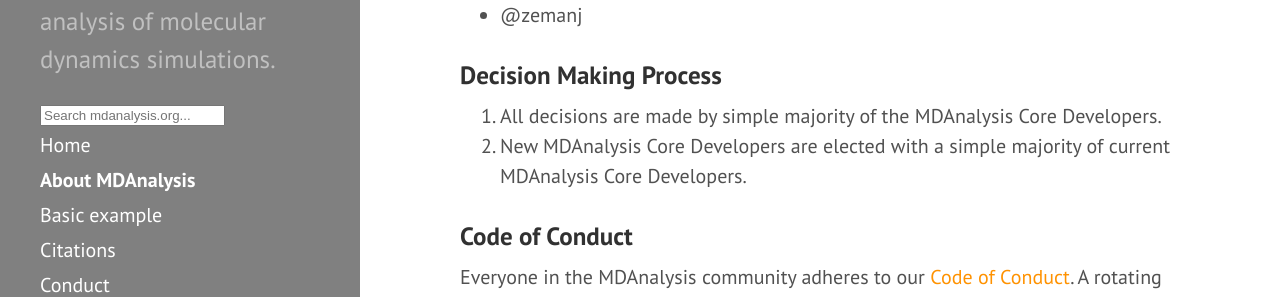
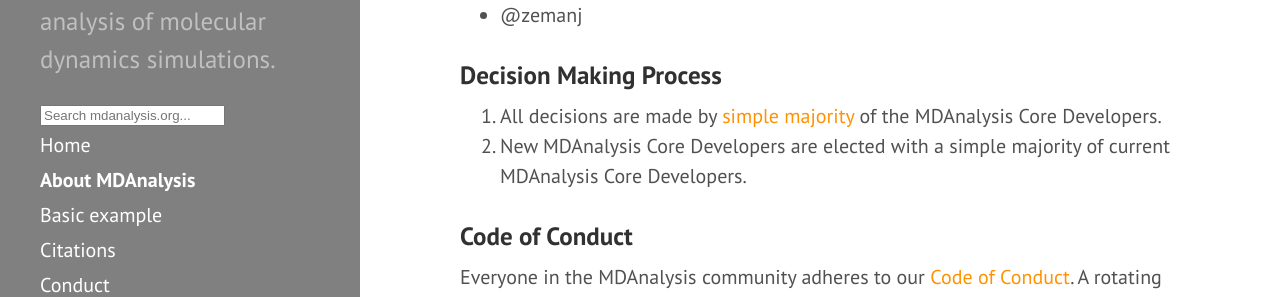
Before and after one commit to MDAnalysis/MDAnalysis.github.io, a Jekyll site: the page built from about.md, in a window 1280 px wide and 900 px high, scrolled down 1487 px. Shown: the part 157-454 px from the top of the window. Built offline with Jekyll 4.4.1, drawn with Linux system fonts in a browser that asks for light colours; comment, search, counter and statistics services are not loaded.

```diff
--- a/about.md
+++ b/about.md
@@ -77,7 +77,7 @@ team ("MDAnalysis Core Developers") consists of:
 
 ### Decision Making Process
 
-1. All decisions are made by simple majority of the MDAnalysis Core
+1. All decisions are made by [simple majority][] of the MDAnalysis Core
    Developers.
 2. New MDAnalysis Core Developers are elected with a simple majority
    of current MDAnalysis Core Developers.
```
Also changed, not shown: other parts of about.md (+1 -0 lines).
